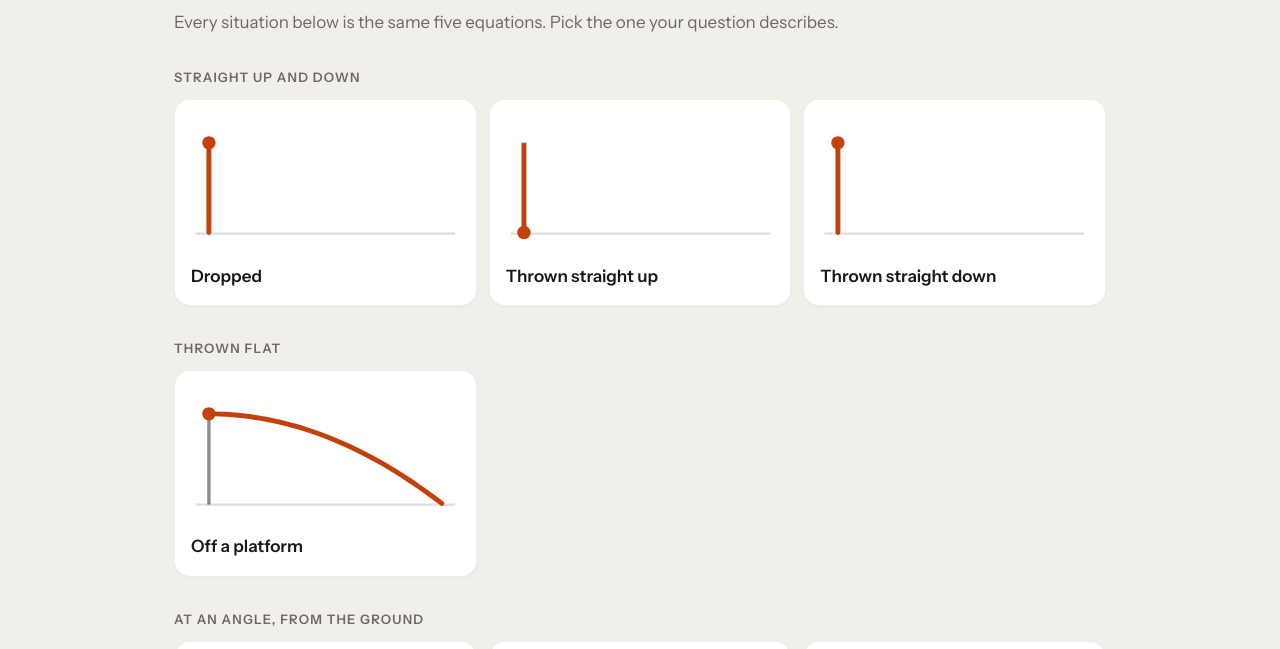
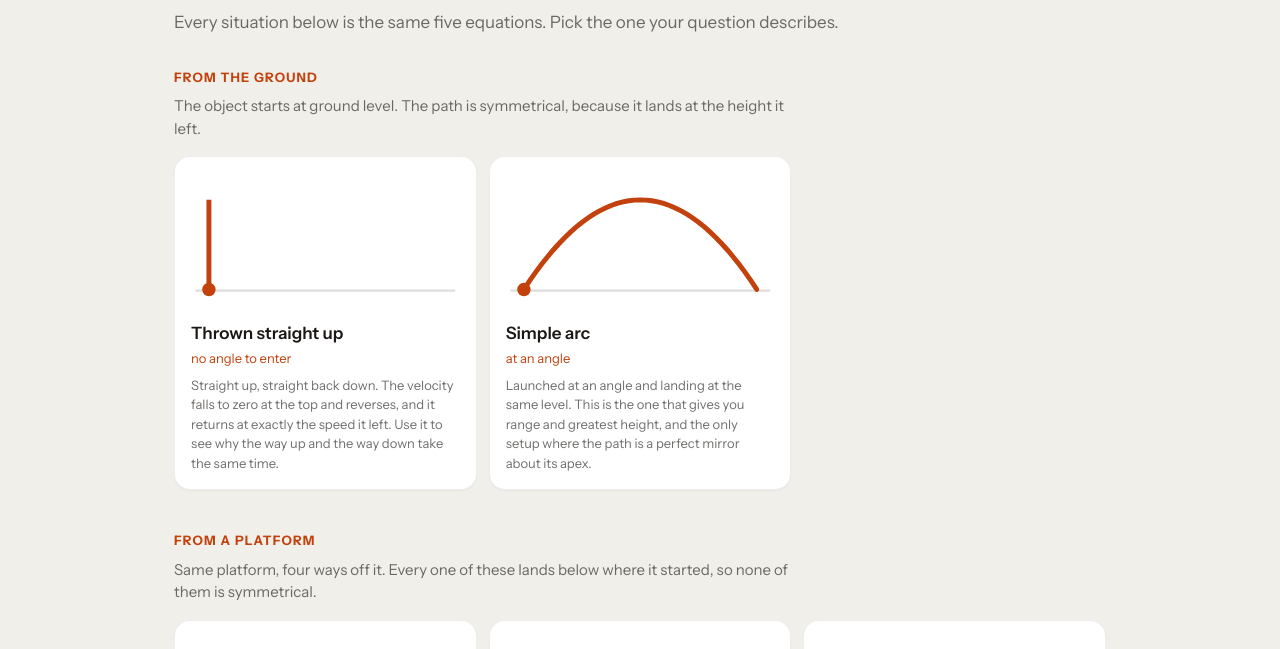
Before and after one commit to abtbinrashid/suvat, a plain HTML site: page index.html in a window 1280 px wide. Shown: the part 151-800 px from the top of the page. Drawn offline with Linux system fonts and the light colour scheme.

Commit message:
Nine scenarios in three groups, each saying what it is for
Every scenario already carried a written description and none of them was
ever rendered — the cards showed a sketch and a name, so there was no way to
tell what any of them was good for. They now carry a tag and a paragraph,
and each group says what its members have in common.

Grouped by where the object starts:
  From the ground   thrown straight up, simple arc
  From a platform   dropped, thrown straight down, off a platform,
                    up and off a platform (was "up and off a cliff")
  Interesting ones  throw at a target, time above a line, two that collide

Removed: over a fence, two angles / same landing, downwards off a height,
hit from just above the ground.

TWO THAT COLLIDE was broken. The second ball was hard-coded at 35 m/s and
36.87°, which only ever met the first while the first object's numbers were
pre-filled too; once the student types their own, it simply missed, and
nothing said so. It is now aimed from whatever is typed — same horizontal
speed, so the two stay on one vertical line, and a vertical speed that closes
the height by the chosen moment:

    h - ½gt²  =  u_y t - ½gt²     ->     u_y = h / t

The ½gt² cancels, which is exactly why it cannot miss. Closest approach
measured at 0.00000 m for u=28/h=73.5, u=12/h=40, u=45/h=120, and under Moon
gravity. It draws no second ball at all, rather than a wrong one, when the
height is near zero or gravity is off.

Co-Authored-By: Claude Opus 5 <noreply@anthropic.com>

```diff
--- a/css/app.css
+++ b/css/app.css
@@ -58,17 +58,21 @@ h1, h2 { margin: 0; font-weight: 600; letter-spacing: -0.025em; line-height: 1.1
 .eyebrow { font-size: var(--fs-xs); letter-spacing: 0.1em; text-transform: uppercase; color: var(--accent); margin: 0 0 var(--sp-2); font-weight: 600; }
 
 /* ── 1 · scenario cards ─────────────────────────────────────────────── */
-.pgroup { margin-bottom: var(--sp-8); }
-.pglabel { font-size: var(--fs-xs); letter-spacing: 0.09em; text-transform: uppercase; color: var(--ink-muted); margin-bottom: var(--sp-3); font-weight: 600; }
-.pgrid-row { display: grid; grid-template-columns: repeat(auto-fill, minmax(230px, 1fr)); gap: var(--sp-3); }
+.pgroup { margin-bottom: var(--sp-10); }
+.pglabel { font-size: var(--fs-xs); letter-spacing: 0.09em; text-transform: uppercase; color: var(--accent); margin-bottom: var(--sp-2); font-weight: 700; }
+.pgblurb { font-size: var(--fs-sm); color: var(--ink-muted); margin: 0 0 var(--sp-4); max-width: 62ch; line-height: 1.5; }
+.pgrid-row { display: grid; grid-template-columns: repeat(auto-fill, minmax(290px, 1fr)); gap: var(--sp-3); }
 .pcard {
   text-align: left; background: var(--card); border: 1px solid var(--border-soft);
   border-radius: var(--r-xl); padding: var(--sp-4); box-shadow: var(--shadow);
   transition: border-color 120ms, transform 120ms;
+  display: flex; flex-direction: column;
 }
 .pcard:hover { border-color: var(--accent); transform: translateY(-1px); }
 .pcard svg { display: block; width: 100%; height: auto; margin-bottom: var(--sp-3); }
 .pcard b { display: block; font-size: var(--fs-base); font-weight: 600; }
+.pc-sub { display: block; font-size: var(--fs-xs); color: var(--accent); margin-top: 2px; }
+.pc-note { font-size: var(--fs-xs); color: var(--ink-muted); line-height: 1.5; margin: var(--sp-2) 0 0; }
 
 /* ── 2 · the five boxes ─────────────────────────────────────────────── */
 .suvat { display: grid; grid-template-columns: repeat(5, 1fr); gap: var(--sp-3); margin-bottom: var(--sp-5); }
--- a/js/app.js
+++ b/js/app.js
@@ -62,8 +62,13 @@ function buildScenarioScreen() {
       <button class="pcard" data-id="${s.id}">
         ${thumb(s)}
         <b>${s.name}</b>
+        ${s.sub ? `<span class="pc-sub">${s.sub}</span>` : ''}
+        <p class="pc-note">${s.note}</p>
       </button>`).join('');
-    return `<div class="pgroup"><div class="pglabel">${g.label}</div><div class="pgrid-row">${cards}</div></div>`;
+    return `<div class="pgroup">
+      <div class="pglabel">${g.label}</div>
+      ${g.blurb ? `<p class="pgblurb">${g.blurb}</p>` : ''}
+      <div class="pgrid-row">${cards}</div></div>`;
   }).join('');
   for (const b of $('pgrid').querySelectorAll('.pcard')) {
     b.addEventListener('click', () => chooseScenario(b.dataset.id));
@@ -208,11 +213,17 @@ function recompute() {
   dirty = true;
 }
 
+/**
+ * The second object is DERIVED from the first, never fixed. Hard-coding its
+ * numbers only worked while the first object's numbers were pre-filled too —
+ * the moment the student types their own, a fixed second object simply misses.
+ */
 function buildSecond(p) {
   const s = scenario.second;
   if (!s) return null;
-  if (s.thetaFrom) return flight({ u: p.u, theta: s.thetaFrom(p.theta), h: p.h, g: p.g });
-  return flight({ u: s.u, theta: s.theta, h: s.h, g: p.g });
+  const q = s.from ? s.from(p) : s;
+  if (!q) return null;                   // the situation does not support one
+  return flight({ u: q.u, theta: q.theta, h: q.h ?? 0, g: p.g });
 }
 
 /* ── step 3 · flight ────────────────────────────────────────────────── */
--- a/js/scenarios.js
+++ b/js/scenarios.js
@@ -1,78 +1,94 @@
 // scenarios.js — the situations the playground can set up.
 //
-// A scenario chooses the SITUATION and sensible starting numbers. Every value
-// stays editable, and anything left blank the engine will try to work out.
+// A scenario chooses the SITUATION and nothing else. It decides which boxes
+// apply, which markers appear and what the card says it is for. Every number
+// is typed by the student; nothing here is pre-filled.
+//
+// Three groups, by where the object starts:
+//   from the ground · from a platform · and the ones worth a detour.
 
 export const GROUPS = [
-  { id: 'vertical', label: 'Straight up and down' },
-  { id: 'flat',     label: 'Thrown flat' },
-  { id: 'ground',   label: 'At an angle, from the ground' },
-  { id: 'height',   label: 'At an angle, from a height' },
-  { id: 'pair',     label: 'Two objects' },
-  { id: 'look',     label: 'Worth looking at' },
+  { id: 'ground',   label: 'From the ground',
+    blurb: 'The object starts at ground level. The path is symmetrical, because it lands at the height it left.' },
+  { id: 'platform', label: 'From a platform',
+    blurb: 'Same platform, four ways off it. Every one of these lands below where it started, so none of them is symmetrical.' },
+  { id: 'look',     label: 'Interesting ones',
+    blurb: 'Questions that ask about a moment in the middle of the flight rather than the end of it.' },
 ];
 
 export const SCENARIOS = [
-  { id: 'dropped', group: 'vertical', name: 'Dropped',
-    note: 'Released from rest, so there is no angle of projection and no initial velocity to enter.',
+
+  /* ── from the ground ──────────────────────────────────────────────── */
+  { id: 'up', group: 'ground', name: 'Thrown straight up',
+    sub: 'no angle to enter',
+    note: 'Straight up, straight back down. The velocity falls to zero at the top and reverses, and it returns at exactly the speed it left. Use it to see why the way up and the way down take the same time.',
+    params: { u: 14, theta: 90, h: 0, g: 9.81 }, lockAngle: true },
+
+  { id: 'arc', group: 'ground', name: 'Simple arc',
+    sub: 'at an angle',
+    note: 'Launched at an angle and landing at the same level. This is the one that gives you range and greatest height, and the only setup where the path is a perfect mirror about its apex.',
+    params: { u: 25, theta: 45, h: 0, g: 9.81 } },
+
+  /* ── from a platform ──────────────────────────────────────────────── */
+  { id: 'dropped', group: 'platform', name: 'Dropped',
+    sub: 'straight down, from rest',
+    note: 'Released, not thrown. There is no angle and no launch speed — the height and g are the whole question. Everything else here is this, with a push added.',
     params: { u: 0, theta: -90, h: 80, g: 9.81 }, noAngle: true, fixedU: 0 },
 
-  { id: 'up', group: 'vertical', name: 'Thrown straight up',
-    note: 'The vertical velocity reaches zero at the top and then reverses. The angle is fixed at 90°.',
-    params: { u: 14, theta: 90, h: 0, g: 9.81 }, lockAngle: true },
-
-  { id: 'down', group: 'vertical', name: 'Thrown straight down',
-    note: 'Projected downwards, so the initial vertical velocity is negative from the start.',
+  { id: 'down', group: 'platform', name: 'Thrown straight down',
+    sub: 'straight down, with a push',
+    note: 'A drop with a head start. It arrives sooner and faster than it would if released, and comparing the two is the point.',
     params: { u: 10, theta: -90, h: 45, g: 9.81 }, lockAngle: true },
 
-  { id: 'platform', group: 'flat', name: 'Off a platform',
-    note: 'Projected horizontally from a height — a table, a roof or a cliff are all the same problem. It falls in exactly the time it would if it had simply been dropped.',
+  { id: 'platform', group: 'platform', name: 'Off a platform',
+    sub: 'thrown flat',
+    note: 'Projected horizontally. It falls in exactly the same time as if it had simply been dropped — the sideways push buys no extra hang time at all. If you only try one thing here, try this against Dropped.',
     params: { u: 20, theta: 0, h: 25, g: 9.81 }, lockAngle: true },
 
-  { id: 'arc', group: 'ground', name: 'Simple arc',
-    note: 'Launched and landing at the same level, so the path is symmetrical.',
-    params: { u: 25, theta: 45, h: 0, g: 9.81 } },
-
-  { id: 'fence', group: 'ground', name: 'Over a fence',
-    note: 'Drag the fence to move it. It clears if the height at that horizontal displacement is greater than the fence.',
-    params: { u: 14, theta: 45, h: 0, g: 9.81 },
-    markers: { obstacle: { x: 10, height: 2 } }, dragObstacle: true },
-
-  { id: 'complementary', group: 'ground', name: 'Two angles, same landing',
-    note: 'θ and (90° − θ) give the same horizontal displacement over level ground. The steeper one simply takes longer.',
-    params: { u: 28, theta: 30, h: 0, g: 9.81 },
-    second: { thetaFrom: (t) => 90 - t, label: 'complementary angle' } },
-
-  { id: 'cliff-angle', group: 'height', name: 'Up and off a cliff',
-    note: 'The most examined setup of all. It is not symmetrical, because it lands below where it started.',
+  { id: 'platform-angle', group: 'platform', name: 'Up and off a platform',
+    sub: 'thrown up, at an angle',
+    note: 'Thrown upwards from a height and landing below where it started, so the two halves of the flight are different lengths. This is the setup papers examine more than any other.',
     params: { u: 28, theta: 45, h: 25, g: 9.81 } },
 
-  { id: 'down-angle', group: 'height', name: 'Downwards off a height',
-    note: 'Projected below the horizontal, so the vertical component of the initial velocity is negative throughout.',
-    params: { u: 25, theta: -30, h: 12, g: 9.81 } },
-
-  { id: 'cricket', group: 'height', name: 'Hit from just above the ground',
-    note: 'The launch height is small but not zero, so the flight is very slightly asymmetrical.',
-    params: { u: 24, theta: 36.87, h: 0.9, g: 9.81 } },
-
-  { id: 'target', group: 'height', name: 'Throw at a target',
-    note: 'Drag the target anywhere. The path has to pass through it, not simply land somewhere.',
+  /* ── interesting ones ─────────────────────────────────────────────── */
+  { id: 'target', group: 'look', name: 'Throw at a target',
+    sub: 'hit a point, not a place',
+    note: 'The path has to pass THROUGH the target, not merely land near it — so you are solving for a moment in the middle of the flight. Drag the target anywhere and watch which launches still reach it.',
     params: { u: 14, theta: 40, h: 1, g: 9.81 },
-    markers: { target: { x: 15, y: 4 } }, dragTarget: true },
-
-  { id: 'collide', group: 'pair', name: 'Two that collide',
-    note: 'Both projected at the same instant from different places. They meet where the two displacements agree.',
-    params: { u: 28, theta: 0, h: 73.5, g: 9.81 }, lockAngle: true,
-    second: { u: 35, theta: 36.87, h: 0, label: 'from the foot of the cliff' } },
+    markers: { target: { x: 16.5, y: 2.44 } }, dragTarget: true },
 
   { id: 'time-above', group: 'look', name: 'Time above a line',
-    note: 'Drag the line up or down. It crosses twice, and the gap between those two times is the answer.',
+    sub: 'how long is it up there?',
+    note: 'The path crosses the line twice, and the gap between those two times is the answer. Drag the line to see the gap shrink to nothing as it reaches the apex. This is how every "how long is it above 6 m" question works.',
     params: { u: 24, theta: 40, h: 0.9, g: 9.81 },
     markers: { heightLine: 6 }, dragLine: true },
+
+  { id: 'collide', group: 'look', name: 'Two that collide',
+    sub: 'they always meet',
+    note: 'One thrown flat off the platform, one thrown up from the foot of it at the same instant. Both have the same horizontal speed, so they stay in line and the only question is height — and height closes at a steady rate, because gravity pulls on both equally. Change the numbers however you like: they still meet.',
+    params: { u: 28, theta: 0, h: 73.5, g: 9.81 }, lockAngle: true,
+    second: {
+      label: 'from the foot of the platform',
+      /**
+       * Aim the second object so the two ALWAYS meet, whatever is typed.
+       * Give it the same horizontal speed, so they stay on one vertical line,
+       * and a vertical speed that closes the height h by the chosen moment:
+       *   they meet when  h − ½gt² = u_y t − ½gt²,  i.e. when  u_y = h / t.
+       * The ½gt² cancels — that is the whole trick, and why it cannot miss.
+       */
+      from(p) {
+        if (!(p.g > 1e-6) || !(p.h > 1)) return null;   // needs a real drop
+        const fall = Math.sqrt((2 * p.h) / p.g);
+        const meet = 0.9 * fall;                        // just before it lands
+        const uy = p.h / meet;
+        const ux = Math.max(p.u, 1e-6);
+        return { u: Math.hypot(ux, uy), theta: (Math.atan2(uy, ux) * 180) / Math.PI, h: 0 };
+      },
+    } },
 ];
 
 export const byId = (id) => SCENARIOS.find((s) => s.id === id);
-export const DEFAULT_SCENARIO = 'cliff-angle';
+export const DEFAULT_SCENARIO = 'platform-angle';
 
 /** Only three fields, as asked: Earth, the Moon, and none at all. */
 export const GRAVITY = [
```
Also changed, not shown: msg.txt (added, +31 -0 lines).
